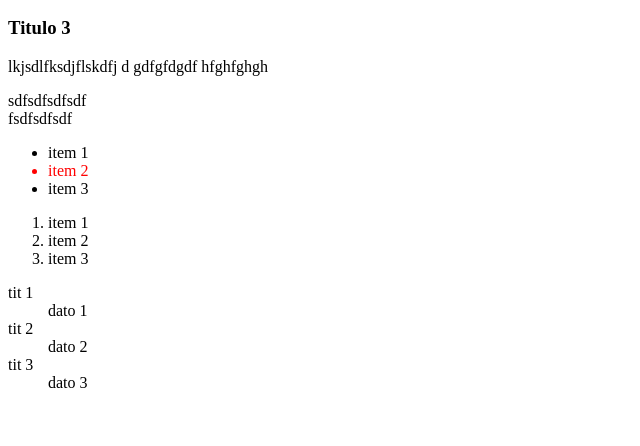
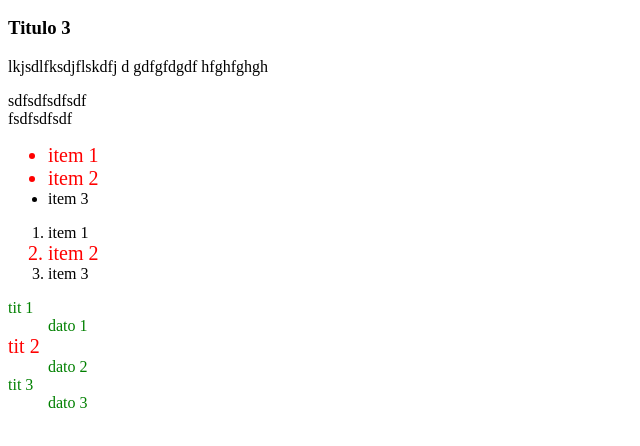
Before and after one commit to francho/curso-webapps, a plain HTML site: page hola_mundo.html in a window 1280 px wide. Shown: the part 110-556 px from the top of the page, without its empty margins (0-640 px from the left). Drawn offline with Linux system fonts and the light colour scheme.

Commit message:
Aplicando estilos a clases e ids

```diff
--- a/hola_mundo.html
+++ b/hola_mundo.html
@@ -4,33 +4,42 @@
 <head>
     <title>Hola mundo</title>
     <style type="text/css">
+        .rojo {
+            color: red;
+            font-size: 20px;
+        }
 
+        #lista3 {
+            color: green;
+        }
     </style>
 </head>
 <body>
 
 <h1>Titulo 1</h1>
+
 <h2>Titulo 2</h2>
+
 <h3>Titulo 3</h3>
 
-<p>lkjsdlfksdjflskdfj d gdfgfdgdf             hfghfghgh</p>
+<p>lkjsdlfksdjflskdfj d gdfgfdgdf hfghfghgh</p>
 sdfsdfsdfsdf<br/>
 fsdfsdfsdf
 
 <ul>
-    <li>item 1</li>
-    <li style="color: red">item 2</li>
+    <li style="color: red; font-size: 20px;">item 1</li>
+    <li class="rojo">item 2</li>
     <li>item 3</li>
 </ul>
 <ol>
     <li>item 1</li>
-    <li>item 2</li>
+    <li class="rojo">item 2</li>
     <li>item 3</li>
 </ol>
-<dl>
+<dl id="lista3">
     <dt>tit 1</dt>
     <dd>dato 1</dd>
-    <dt>tit 2</dt>
+    <dt class="rojo">tit 2</dt>
     <dd>dato 2</dd>
     <dt>tit 3</dt>
     <dd>dato 3</dd>
```
